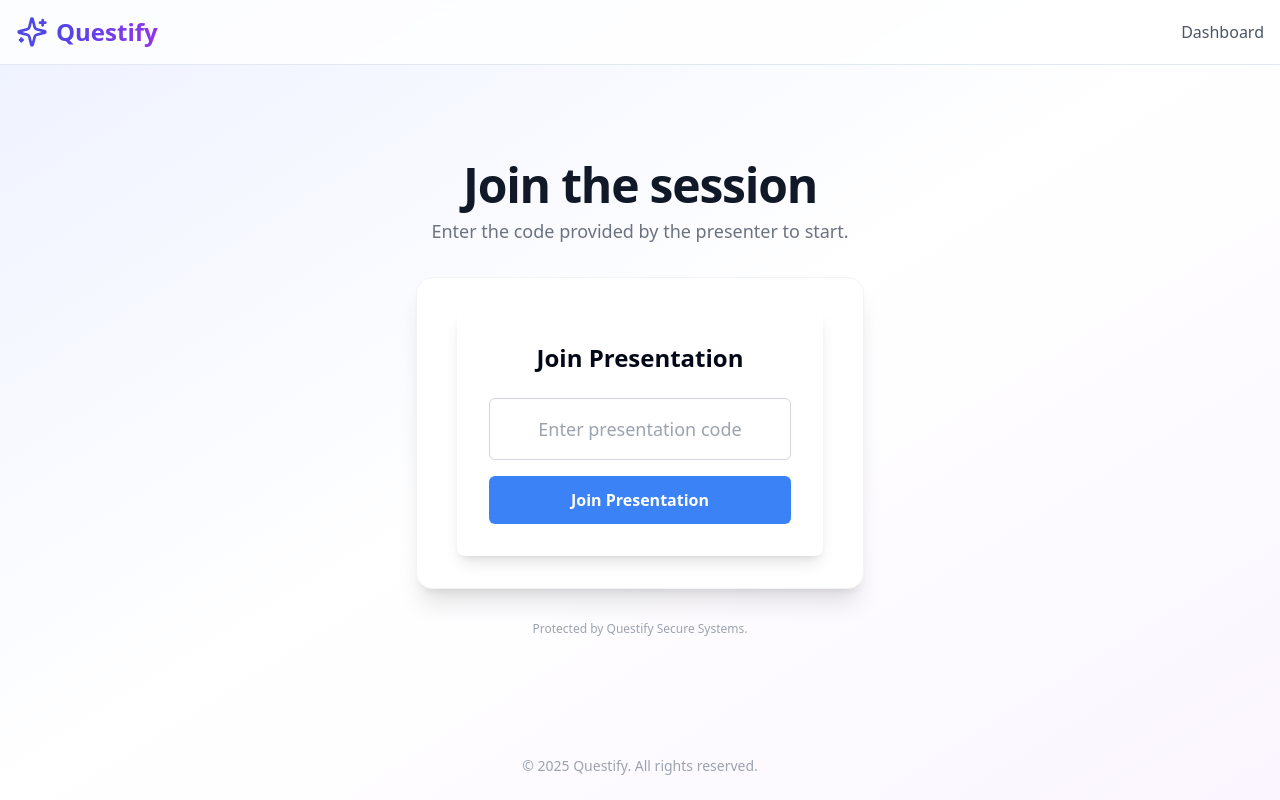
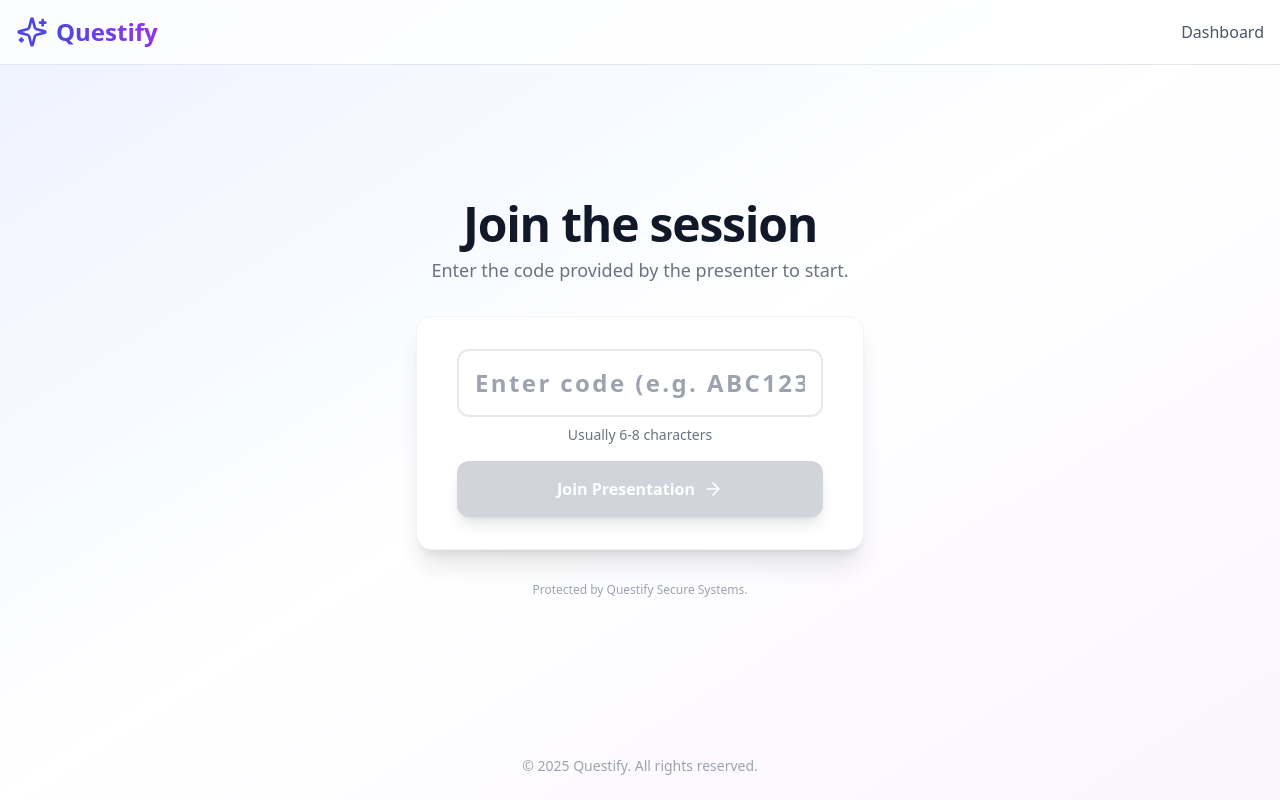
Before and after one commit to bbinxx/questify, a Next.js app: page / in a window 1280 px wide. Built offline with nearby package versions, Linux system fonts and the light colour scheme; no server answers.

Commit message:
Update join-form.tsx

```diff
--- a/components/presentations/join-form.tsx
+++ b/components/presentations/join-form.tsx
@@ -1,32 +1,66 @@
 import { useState } from "react"
+import { ArrowRight } from "lucide-react"
+import { UI_TEXT } from "@/lib/config/app-config"
+import { validatePresentationCode } from "@/lib/utils/error-handler"
 
 export function JoinForm({ onJoin }: { onJoin: (code: string) => void }) {
   const [code, setCode] = useState("")
+  const [error, setError] = useState<string | null>(null)
 
-  const handleSubmit = () => {
-    if (code.trim()) {
-      onJoin(code.trim())
+  const handleSubmit = (e?: React.FormEvent) => {
+    e?.preventDefault()
+    setError(null)
+
+    const validation = validatePresentationCode(code)
+
+    if (!validation.valid) {
+      setError(validation.error || UI_TEXT.errors.validation.invalidCode)
+      return
     }
+
+    onJoin(code.trim())
+  }
+
+  const handleChange = (value: string) => {
+    setCode(value.toUpperCase())
+    if (error) setError(null)
   }
 
   return (
-    <div className="mx-auto max-w-md rounded-lg bg-white p-8 shadow-lg">
-      <h2 className="mb-6 text-center text-2xl font-semibold">Join Presentation</h2>
-      <div className="space-y-4">
+    <form onSubmit={handleSubmit} className="space-y-4">
+      <div>
         <input
           type="text"
           value={code}
-          onChange={(e) => setCode(e.target.value.toUpperCase())}
-          placeholder="Enter presentation code"
-          className="w-full rounded-md border border-gray-300 p-4 text-center text-lg focus:border-transparent focus:ring-2 focus:ring-blue-500"
+          onChange={(e) => handleChange(e.target.value)}
+          placeholder={UI_TEXT.joinForm.placeholder}
+          className={`w-full rounded-xl border-2 ${error ? 'border-red-500' : 'border-gray-200'
+            } p-4 text-center text-2xl font-bold tracking-widest focus:border-indigo-500 focus:outline-none focus:ring-4 ${error ? 'focus:ring-red-100' : 'focus:ring-indigo-100'
+            } transition-all`}
+          maxLength={8}
+          aria-label="Presentation code"
+          aria-invalid={!!error}
+          aria-describedby={error ? "code-error" : "code-hint"}
         />
-        <button
-          onClick={handleSubmit}
-          className="w-full rounded-md bg-blue-500 py-3 font-semibold text-white transition-colors hover:bg-blue-600"
-        >
-          Join Presentation
-        </button>
+        {error ? (
+          <p id="code-error" className="text-sm text-red-600 mt-2 text-center font-medium">
+            {error}
+          </p>
+        ) : (
+          <p id="code-hint" className="text-sm text-gray-500 mt-2 text-center">
+            {UI_TEXT.joinForm.hint}
+          </p>
+        )}
       </div>
-    </div>
+      <button
+        type="submit"
+        disabled={code.length < 3}
+        className="group w-full rounded-xl bg-indigo-600 py-4 font-semibold text-white transition-all hover:bg-indigo-700 disabled:bg-gray-300 disabled:cursor-not-allowed shadow-lg hover:shadow-xl flex items-center justify-center gap-2"
+        aria-label={UI_TEXT.joinForm.button}
+      >
+        {UI_TEXT.joinForm.button}
+        <ArrowRight className="w-5 h-5 group-hover:translate-x-1 transition-transform" />
+      </button>
+    </form>
   )
 }
```
